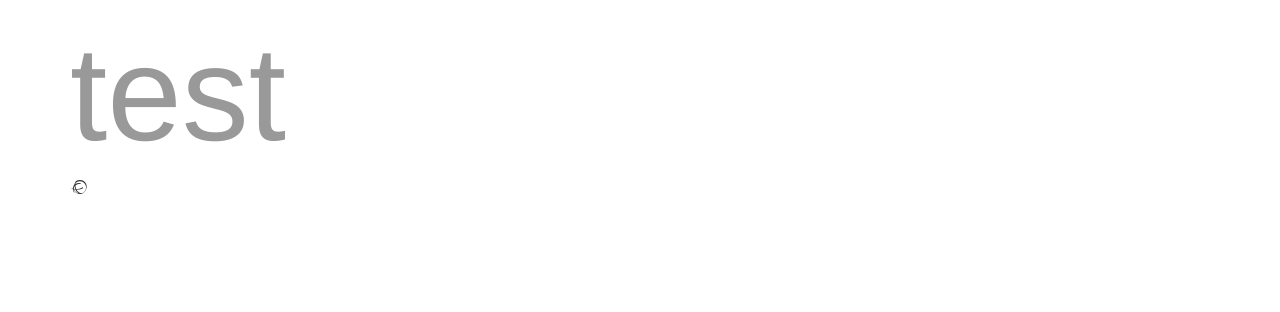
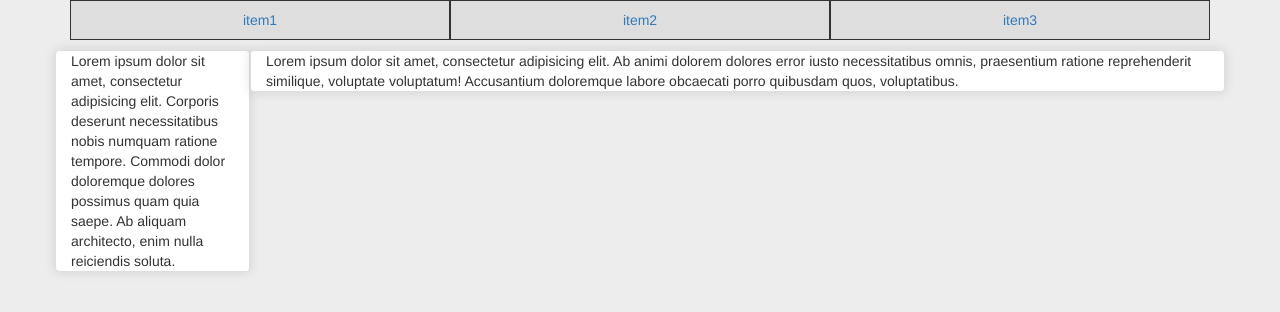
Before and after one commit to BTV1994/learn-bootstrap, a website: page index.html in a window 1280 px wide. Drawn offline with nearby package versions, Linux system fonts and the light colour scheme.

Commit message:
Added bootstrap grid

```diff
--- a/index.html
+++ b/index.html
@@ -13,8 +13,20 @@
 <body>
 
 <div class="container">
-    <h1 class="main-text">test</h1>
-    <i class="fa fa-ravelry custom-icon" aria-hidden="true"></i>
+    <header>
+        <ul class="header">
+            <li class="header-section"><a href="" class="sections-link">item1</a></li>
+            <li class="header-section"><a href="" class="sections-link">item2</a></li>
+            <li class="header-section"><a href="" class="sections-link">item3</a></li>
+        </ul>
+    </header>
+
+
+    <div class="row">
+        <div class="main-col col-xs-6 col-sm-4 col-md-2">Lorem ipsum dolor sit amet, consectetur adipisicing elit. Corporis deserunt necessitatibus nobis numquam ratione tempore. Commodi dolor doloremque dolores possimus quam quia saepe. Ab aliquam architecto, enim nulla reiciendis soluta.</div>
+        <div class="main-col col-xs-6 col-sm-8 col-md-10">Lorem ipsum dolor sit amet, consectetur adipisicing elit. Ab animi dolorem dolores error iusto necessitatibus omnis, praesentium ratione reprehenderit similique, voluptate voluptatum! Accusantium doloremque labore obcaecati porro quibusdam quos, voluptatibus.</div>
+    </div>
 </div>
+
 </body>
 </html>
--- a/styles/styles.scss
+++ b/styles/styles.scss
@@ -6,3 +6,49 @@
   color: #999;
   font-size: 134px;
 }
+
+body {
+  background-color: #ededed !important;
+}
+
+.main-col {
+  border: 1px solid #dedede;
+  background: #fff;
+  border-radius: 4px;
+  box-shadow: 0 0 12px rgba(0,0,0,.12);
+}
+
+header {
+  ul {
+    display: flex;
+    flex-direction: row;
+    flex-wrap: nowrap;
+    list-style: none;
+    padding: 0;
+    align-items: center;
+    justify-content: center;
+    li {
+      height: 40px;
+      border: 1px solid #333;
+      background: #dedede;
+      flex: 1 0 0;
+      display: flex;
+      align-items: center;
+      justify-content: center;
+    }
+  }
+}
+
+.main {
+  height: 200px;
+  width: 100%;
+  background: #444;
+  border-radius: 4px;
+  box-shadow: 0 0 8px rgba(0,0,0,.13);
+}
+
+@media screen and (min-width: 480px) {
+  .main {
+    background: #dedede;
+  }
+}
```
Also changed, not shown: styles/styles.css.
